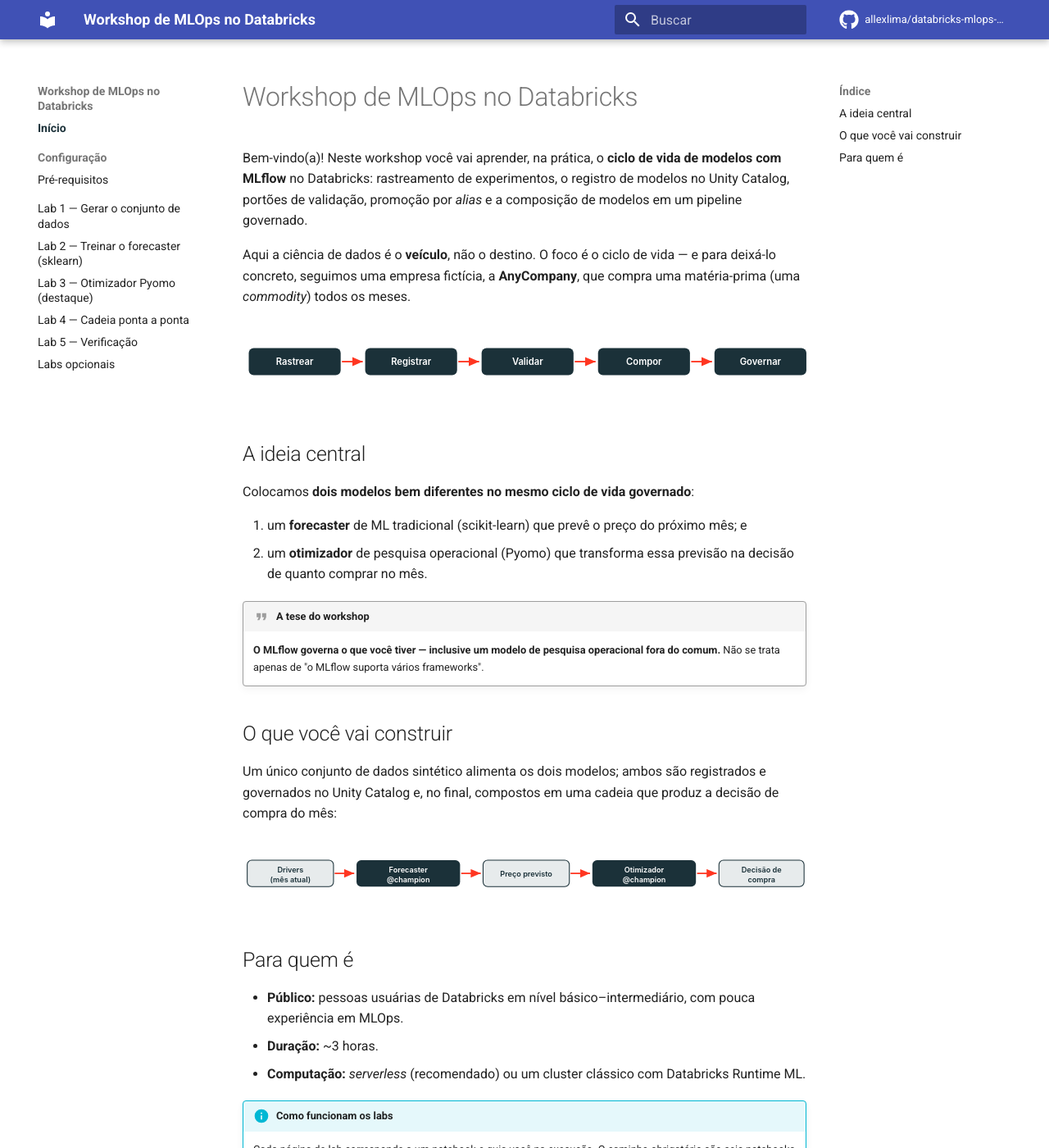
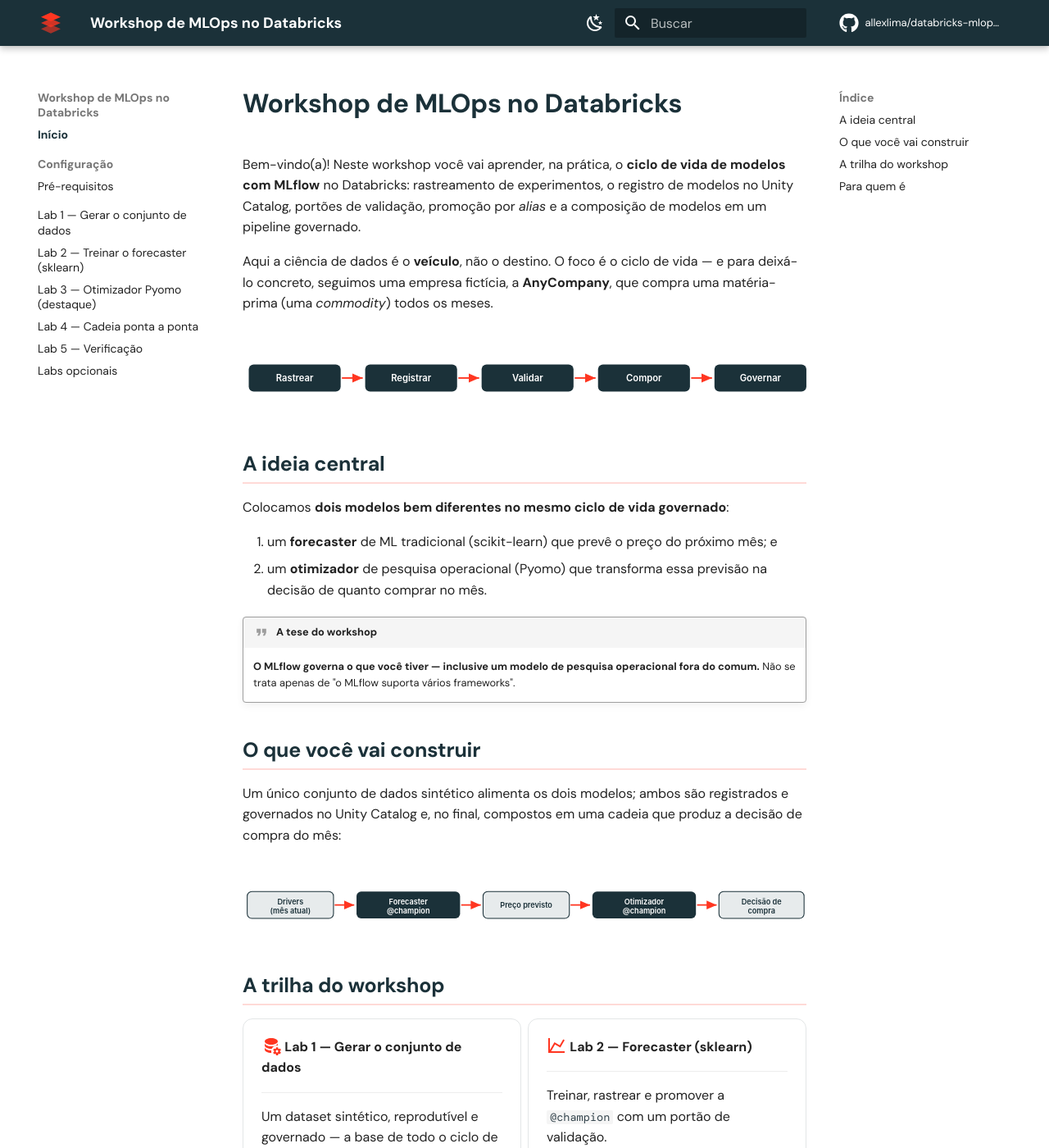
Before and after one commit to allexlima/databricks-mlops-workshop, an MkDocs documentation site: the page built from docs/index.md, in a window 1280 px wide and 1400 px high. Shown: the whole window at 82% size. Built offline with MkDocs 1.6.1 and Material for MkDocs 9.7.7, drawn with Linux system fonts in a browser that asks for light colours; some web fonts are replaced; comment, search, counter and statistics services are not loaded; some of the changed text lies outside the part shown.

Commit message:
apply databricks-style theme: navy header, logo, DM Sans, cards

```diff
--- a/docs/index.md
+++ b/docs/index.md
@@ -31,6 +31,60 @@
 
 ![Cadeia: drivers → forecaster → preço previsto → otimizador → decisão de compra](assets/diagrams/chain.svg){ width="100%" }
 
+## A trilha do workshop
+
+<div class="grid cards" markdown>
+
+-   :material-database-cog:{ .lg } __Lab 1 — Gerar o conjunto de dados__
+
+    ---
+
+    Um dataset sintético, reprodutível e governado — a base de todo o ciclo de vida.
+
+    [:octicons-arrow-right-24: Começar](lab-1-generate-data/index.md)
+
+-   :material-chart-line:{ .lg } __Lab 2 — Forecaster (sklearn)__
+
+    ---
+
+    Treinar, rastrear e promover a `@champion` com um portão de validação.
+
+    [:octicons-arrow-right-24: Abrir](lab-2-forecaster/index.md)
+
+-   :material-cog-sync:{ .lg } __Lab 3 — Otimizador Pyomo__
+
+    ---
+
+    Um modelo de pesquisa operacional (sem `fit()`) governado como PyFunc — o destaque.
+
+    [:octicons-arrow-right-24: Abrir](lab-3-optimizer/index.md)
+
+-   :material-link-variant:{ .lg } __Lab 4 — Cadeia ponta a ponta__
+
+    ---
+
+    Compor os dois modelos por alias e ver o lineage no Unity Catalog.
+
+    [:octicons-arrow-right-24: Abrir](lab-4-end-to-end/index.md)
+
+-   :material-check-decagram:{ .lg } __Lab 5 — Verificação__
+
+    ---
+
+    Quatro checkpoints que provam que o caminho inteiro funcionou.
+
+    [:octicons-arrow-right-24: Abrir](lab-5-verify/index.md)
+
+-   :material-flask-outline:{ .lg } __Labs opcionais__
+
+    ---
+
+    PyTorch, Model Serving e a limpeza dos recursos.
+
+    [:octicons-arrow-right-24: Abrir](optional/index.md)
+
+</div>
+
 ## Para quem é
 
 - **Público:** pessoas usuárias de Databricks em nível básico–intermediário, com pouca
--- a/docs/stylesheets/custom.css
+++ b/docs/stylesheets/custom.css
@@ -1,66 +1,117 @@
-/* Databricks branding for the MLflow MLOps workshop.
-   Brand colors: orange/coral #FF3621, dark navy/slate #1B3139.
-   Contrast rule: #FF3621 is reserved for the header bar and primary buttons ONLY.
-   Links/accents use slate (#1B3139) — bright orange on white fails WCAG. */
+/* ============================================================================
+   Databricks-style theme for the MLflow MLOps workshop.
+   Brand: Lava #FF3621 (accent/buttons), Navy/Slate #1B3139 (chrome/text).
+   Lava is reserved for accents & primary buttons; links use navy (light) /
+   light-lava (dark) for legibility — bright orange on white fails WCAG.
+   ========================================================================== */
 
-:root {
-  --md-primary-fg-color: #FF3621;        /* header + primary buttons */
+/* ---- Light scheme (default) ---- */
+[data-md-color-scheme="default"] {
+  --md-primary-fg-color: #ff3621;
   --md-primary-fg-color--light: #ff5a47;
   --md-primary-fg-color--dark: #c42912;
-  --md-primary-bg-color: #ffffff;        /* header text on orange */
-  --md-primary-bg-color--light: #ffffff;
-
-  --md-accent-fg-color: #1b3139;         /* hover/interactive accents */
-  --md-accent-fg-color--transparent: rgba(27, 49, 57, 0.1);
-
-  /* Body links: slate, not bright orange (WCAG on white). */
-  --md-typeset-a-color: #1b3139;
+  --md-primary-bg-color: #ffffff;
+  --md-accent-fg-color: #c42912;
+  --md-typeset-a-color: #1b3139;   /* body links: navy */
 }
 
-/* Link hover: a darkened brand orange (still readable on white). */
-.md-typeset a:hover {
-  color: #c42912;
+/* ---- Dark scheme (slate) ---- */
+[data-md-color-scheme="slate"] {
+  --md-primary-fg-color: #ff3621;
+  --md-primary-fg-color--light: #ff5a47;
+  --md-primary-fg-color--dark: #c42912;
+  --md-accent-fg-color: #ff5a47;
+  --md-typeset-a-color: #ff8a7a;   /* body links: light lava on dark */
+  --md-default-bg-color: #0f1c21;  /* deep navy canvas */
 }
 
-/* Header bar: brand orange with legible white text/icons. */
+/* ---- Header & tabs: navy, not orange (the Databricks chrome look) ---- */
 .md-header,
 .md-tabs {
-  background-color: var(--md-primary-fg-color);
+  background-color: #1b3139;
   color: #ffffff;
 }
+.md-header__title {
+  font-weight: 700;
+}
+.md-header__button.md-logo img {
+  height: 1.6rem;
+  width: auto;
+}
 
-/* Footer: dark slate. */
+/* Link hover */
+.md-typeset a:hover {
+  color: var(--md-primary-fg-color--dark);
+}
+[data-md-color-scheme="slate"] .md-typeset a:hover {
+  color: #ff5a47;
+}
+
+/* ---- Footer: deep slate ---- */
 .md-footer {
   background-color: #1b3139;
 }
 .md-footer-meta {
-  background-color: #14252b;
+  background-color: #122026;
 }
 
-/* Sidebar active item: slate, bold. */
-.md-nav__link--active,
-.md-nav__item .md-nav__link--active {
-  color: #1b3139;
+/* ---- Sidebar active item ---- */
+.md-nav__link--active {
   font-weight: 700;
 }
 
-/* Primary buttons keep the brand orange with white text. */
+/* ---- Headings: DM Sans, navy, tighter ---- */
+.md-typeset h1,
+.md-typeset h2,
+.md-typeset h3 {
+  font-weight: 700;
+  letter-spacing: -0.01em;
+}
+[data-md-color-scheme="default"] .md-typeset h1,
+[data-md-color-scheme="default"] .md-typeset h2 {
+  color: #1b3139;
+}
+/* Lava underline accent under H2 section headers */
+.md-typeset h2 {
+  border-bottom: 2px solid rgba(255, 54, 33, 0.18);
+  padding-bottom: 0.25rem;
+}
+
+/* ---- Primary buttons: lava ---- */
 .md-typeset .md-button--primary {
   background-color: var(--md-primary-fg-color);
   border-color: var(--md-primary-fg-color);
   color: #ffffff;
 }
+.md-typeset .md-button--primary:hover {
+  background-color: var(--md-primary-fg-color--dark);
+  border-color: var(--md-primary-fg-color--dark);
+}
 
-/* Sleek code blocks: slate-tinted surface + brand-orange left accent.
-   (Background stays light so Material's syntax highlighting remains legible.) */
+/* ---- Grid cards (homepage lab overview) ---- */
+.md-typeset .grid.cards > ul > li {
+  border: 1px solid rgba(27, 49, 57, 0.12);
+  border-radius: 0.6rem;
+  padding: 1rem 1.1rem;
+  transition: border-color 0.2s, box-shadow 0.2s, transform 0.2s;
+}
+.md-typeset .grid.cards > ul > li:hover {
+  border-color: var(--md-primary-fg-color);
+  box-shadow: 0 6px 20px rgba(27, 49, 57, 0.12);
+  transform: translateY(-2px);
+}
+.md-typeset .grid.cards .twemoji,
+.md-typeset .grid.cards .material-icons {
+  color: var(--md-primary-fg-color);
+}
+
+/* ---- Code blocks: subtle lava left accent ---- */
 .md-typeset pre > code {
   border-left: 3px solid var(--md-primary-fg-color);
 }
-.md-typeset .highlight {
-  --md-code-bg-color: #f4f6f7;
+
+/* ---- Diagrams: center, breathe ---- */
+.md-typeset img[src$=".svg"] {
+  display: block;
+  margin: 1.4rem auto;
 }
-
-/* Inline code: subtle slate tint. */
-.md-typeset code {
-  color: #1b3139;
-}
--- a/mkdocs.yml
+++ b/mkdocs.yml
@@ -7,18 +7,34 @@
 theme:
   name: material
   language: pt-BR
+  logo: assets/logo.svg
+  favicon: assets/logo.svg
+  font:
+    text: DM Sans
+    code: DM Mono
   features:
     - navigation.sections
     - navigation.expand
     - navigation.footer
     - navigation.top
     - navigation.instant
+    - navigation.tracking
+    - toc.follow
     - search.suggest
     - search.highlight
     - content.code.copy
     - content.code.annotate
   palette:
-    - scheme: default
+    - media: "(prefers-color-scheme: light)"
+      scheme: default
+      toggle:
+        icon: material/weather-night
+        name: Mudar para o tema escuro
+    - media: "(prefers-color-scheme: dark)"
+      scheme: slate
+      toggle:
+        icon: material/weather-sunny
+        name: Mudar para o tema claro
   icon:
     repo: fontawesome/brands/github
 
@@ -27,6 +43,7 @@
 
 markdown_extensions:
   - attr_list
+  - md_in_html
   - admonition
   - pymdownx.details
   - pymdownx.highlight:
```
Also changed, not shown: docs/assets/logo.svg (added).
